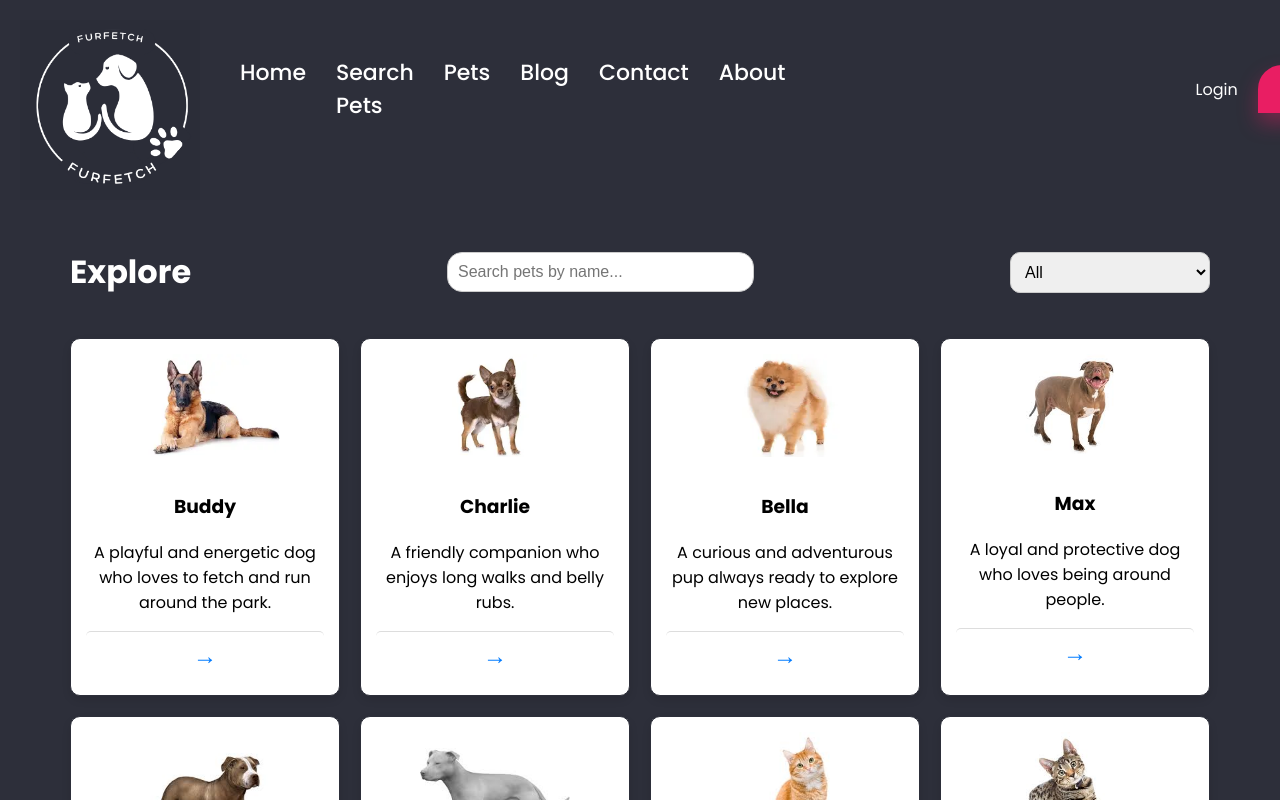
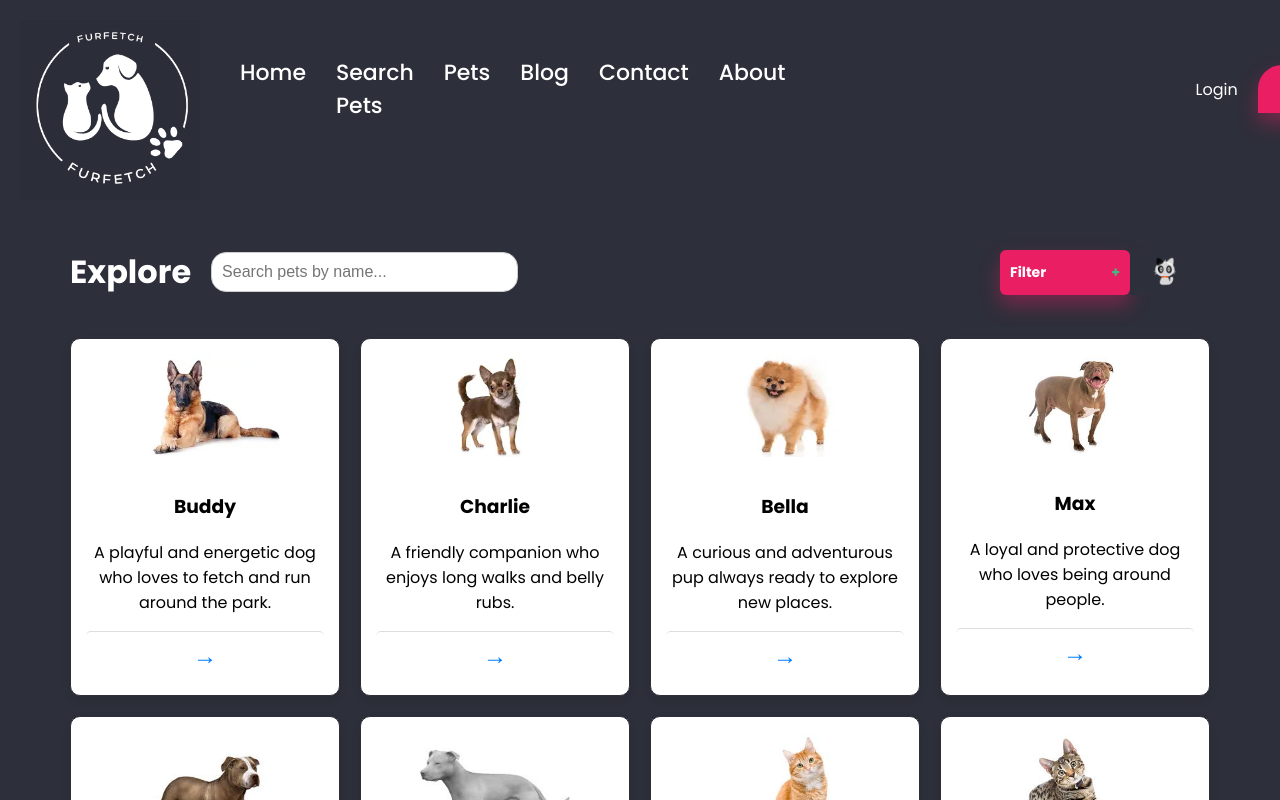
Before and after one commit to partha028/FurFetchClient, a React (Vite) app: page /search in a window 1280 px wide. Shown: the top 800 px of the page. Built offline with nearby package versions, Linux system fonts and the light colour scheme.

Commit message:
Updated the filter

```diff
--- a/src/components/searchPage/SearchPage.css
+++ b/src/components/searchPage/SearchPage.css
@@ -19,6 +19,7 @@
 }
 
 .search-input {
+  margin-left: 20px;
   padding: 10px;
   width: 25%;
   border: 1px solid #ccc;
@@ -62,3 +63,74 @@
     width: 100%;
   }
 }
+
+.filter-section {
+  display: flex;
+  position: relative;
+  width: 100%;
+  max-width: 200px; /* Smaller filter width */
+  margin: 10px auto;
+  margin-right: 10px;
+}
+
+.filter-header {
+  padding: 10px;
+  font-size: 14px;
+  width: 150px;
+  font-weight: bold;
+  cursor: pointer;
+  display: flex;
+  justify-content: space-between;
+  align-items: center;
+  background-color: #e91e63;
+  color: #fff;
+  border-radius: 6px;
+  transition: background-color 0.3s ease-in-out;
+  box-shadow: 0 10px 20px rgba(233, 30, 99, 0.4);
+}
+
+.filter-header:hover {
+  background-color: #d81b60;
+  box-shadow: 0 10px 30px rgba(233, 30, 99, 0.6);
+}
+
+.filter-options {
+  position: absolute;
+  top: 100%;
+  right: 0;  /* Aligns to the right side */
+  width: 280px;
+  padding: 10px;
+  background-color: rgba(255, 255, 255, 0.5); /* Less transparency */
+  border: 1px solid #ccc;
+  border-radius: 6px;
+  box-shadow: 0 4px 10px rgba(0, 0, 0, 0.2);
+  z-index: 1000; /* Ensure it overlays other elements */
+  display: none; /* Initially hidden */
+}
+
+.filter-section.open .filter-options {
+  display: block; /* Show options when filter is open */
+}
+
+.filter-dropdown {
+  width: 100%;
+  padding: 6px;
+  border: 1px solid #aaa;
+  border-radius: 6px;
+  font-size: 14px;
+  background-color: #fff;
+  outline: none;
+}
+
+label {
+  font-weight: bold;
+  font-size: 14px;
+  margin-bottom: 3px;
+  color: #333;
+}
+
+.filter-icon {
+  width: 70px; /* Adjusted to make it a bit bigger */
+  height: auto; /* Maintain the aspect ratio */
+  /* margin-left: 10px; Optional: space between the text and the image */
+}
--- a/src/components/searchPage/SearchPage.jsx
+++ b/src/components/searchPage/SearchPage.jsx
@@ -1,6 +1,7 @@
 import React, { useState, useEffect } from 'react';
 import SearchPageCard from '../searchPageCard/SearchPageCard';
 import { getPetData } from '../../api/Api';
+import FilterImg from '../../assets/FilterImg.jpg';
 import './SearchPage.css';
 
 
@@ -8,6 +9,16 @@ const SearchPage = () => {
     const [searchTerm, setSearchTerm] = useState('');
     const [filter, setFilter] = useState('');
     const [petData, setPetData] = useState([]);
+    const [showFilters, setShowFilters] = useState(false);
+    const [selectedBreed, setSelectedBreed] = useState('');
+    const [selectedAge, setSelectedAge] = useState('');
+    const [selectedSize, setSelectedSize] = useState('');
+    const [selectedLocation, setSelectedLocation] = useState('');
+    const breedOptions = ['Labrador', 'Poodle', 'Beagle', 'Bulldog'];
+    const ageOptions = ['Puppy', 'Adult', 'Senior'];
+    const sizeOptions = ['Small', 'Medium', 'Large'];
+    const locationOptions = ['New York', 'Los Angeles', 'Chicago', 'Houston'];
+
 
     // Fetch pet data inside useEffect
     useEffect(() => {
@@ -42,17 +53,63 @@ const SearchPage = () => {
             className="search-input"
           />
 
+        <div className={`filter-section ${showFilters ? 'open' : ''}`}>
+        <div className="filter-header" onClick={() => setShowFilters(!showFilters)}>
+          Filter <span>{showFilters ? '−' : '+'}</span>
+        </div>
+        <img src={FilterImg} alt="Filter Icon" className="filter-icon" />
+
+        <div className="filter-options">
+          <label>Breed:</label>
           <select
-            value={filter}
-            onChange={(e) => setFilter(e.target.value)}
+            value={selectedBreed}
+            onChange={(e) => setSelectedBreed(e.target.value)}
             className="filter-dropdown"
           >
-            {uniquePetTypes.map((type, index) => (
-              <option key={index} value={type === 'All' ? '' : type}>
-                {type}
-              </option>
+            <option value="">Select Breed</option>
+            {breedOptions.map((breed, index) => (
+              <option key={index} value={breed}>{breed}</option>
             ))}
           </select>
+
+          <label>Age:</label>
+          <select
+            value={selectedAge}
+            onChange={(e) => setSelectedAge(e.target.value)}
+            className="filter-dropdown"
+          >
+            <option value="">Select Age</option>
+            {ageOptions.map((age, index) => (
+              <option key={index} value={age}>{age}</option>
+            ))}
+          </select>
+
+          <label>Size:</label>
+          <select
+            value={selectedSize}
+            onChange={(e) => setSelectedSize(e.target.value)}
+            className="filter-dropdown"
+          >
+            <option value="">Select Size</option>
+            {sizeOptions.map((size, index) => (
+              <option key={index} value={size}>{size}</option>
+            ))}
+          </select>
+
+          <label>Location:</label>
+          <select
+            value={selectedLocation}
+            onChange={(e) => setSelectedLocation(e.target.value)}
+            className="filter-dropdown"
+          >
+            <option value="">Select Location</option>
+            {locationOptions.map((location, index) => (
+              <option key={index} value={location}>{location}</option>
+            ))}
+          </select>
+        </div>
+      </div>
+
         </div>
 
         <div className="pet-list">
```
Also changed, not shown: src/assets/FilterImg.jpg (added). Lines whose indentation alone changed are shown as unchanged.
